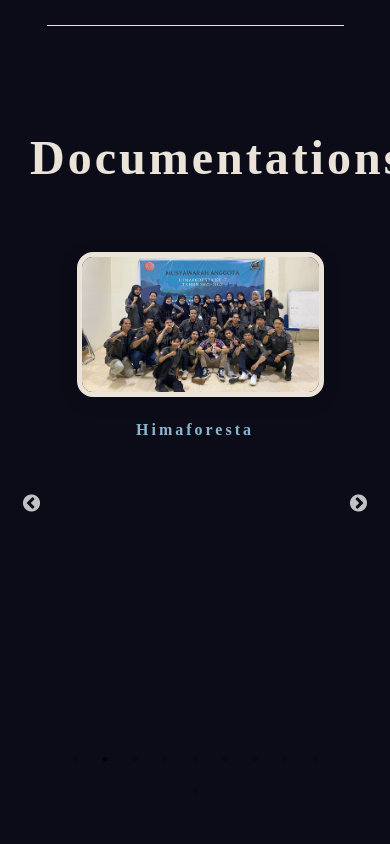
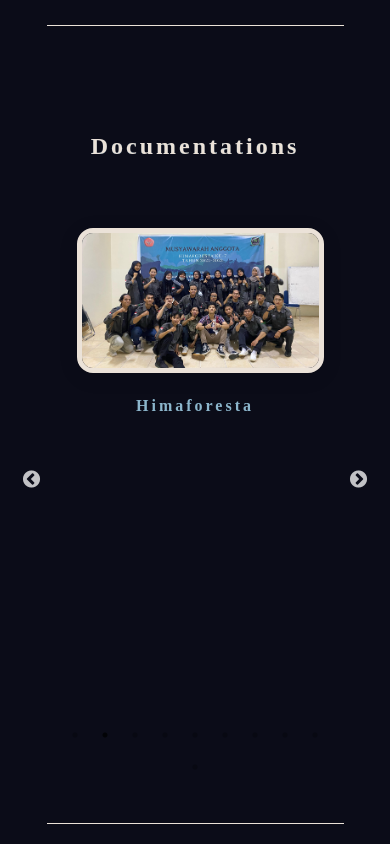
Before and after one commit to bulanndhln/tamara-portofolio, a React (Vite) app: page / in a window 390 px wide. Shown: the part 1540-2384 px from the top of the page. Built offline with nearby package versions, Linux system fonts and the light colour scheme.

Commit message:
change font-size title

```diff
--- a/src/Experience.css
+++ b/src/Experience.css
@@ -69,7 +69,7 @@
 @media only screen and (max-width: 992px) {
 
     .title{
-    font-size: 1.5em;
+    font-size: 1em;
     text-align: center;
     margin-bottom: 20px;
    }
@@ -78,7 +78,7 @@
 /* HP (Lebih kecil dari 768px) */
 @media only screen and (max-width: 768px) {
     .title{
-    font-size: 1em;
+    font-size: 0.7em;
     text-align: center;
     margin-bottom: 20px;
    }
@@ -87,7 +87,7 @@
 /* HP Kecil (Lebih kecil dari 480px) */
 @media only screen and (max-width: 480px) {
     .title{
-    font-size: 0.7em;
+    font-size: 0.5em;
     text-align: center;
     margin-bottom: 20px;
    }
--- a/src/Portofolio.css
+++ b/src/Portofolio.css
@@ -61,7 +61,7 @@
 @media only screen and (max-width: 992px) {
 
     .title{
-    font-size: 1.5em;
+    font-size: 1em;
     text-align: center;
     margin-bottom: 20px;
    }
@@ -70,7 +70,7 @@
 /* HP (Lebih kecil dari 768px) */
 @media only screen and (max-width: 768px) {
     .title{
-    font-size: 1em;
+    font-size: 0.7em;
     text-align: center;
     margin-bottom: 20px;
    }
@@ -79,7 +79,7 @@
 /* HP Kecil (Lebih kecil dari 480px) */
 @media only screen and (max-width: 480px) {
     .title{
-    font-size: 0.7em;
+    font-size: 0.5em;
     text-align: center;
     margin-bottom: 20px;
    }
--- a/src/Tools.css
+++ b/src/Tools.css
@@ -66,7 +66,7 @@
         width: 45px;
         height: 45px;
     }
-        .title{
+    .title{
     font-size: 1em;
     text-align: center;
     margin-bottom: 20px;
@@ -90,8 +90,8 @@
         align-items: center;
         justify-content: center;
     }
-        .title{
-    font-size: 0.8em;
+    .title{
+    font-size: 0.7em;
     text-align: center;
     margin-bottom: 20px;
    }
@@ -112,7 +112,7 @@
         height: 35px;
     }
     .title{
-    font-size: 1em;
+    font-size: 0.5em;
     text-align: center;
     margin-bottom: 20px;
    }
```
Also changed, not shown: src/index.css (line endings or trailing spaces).
